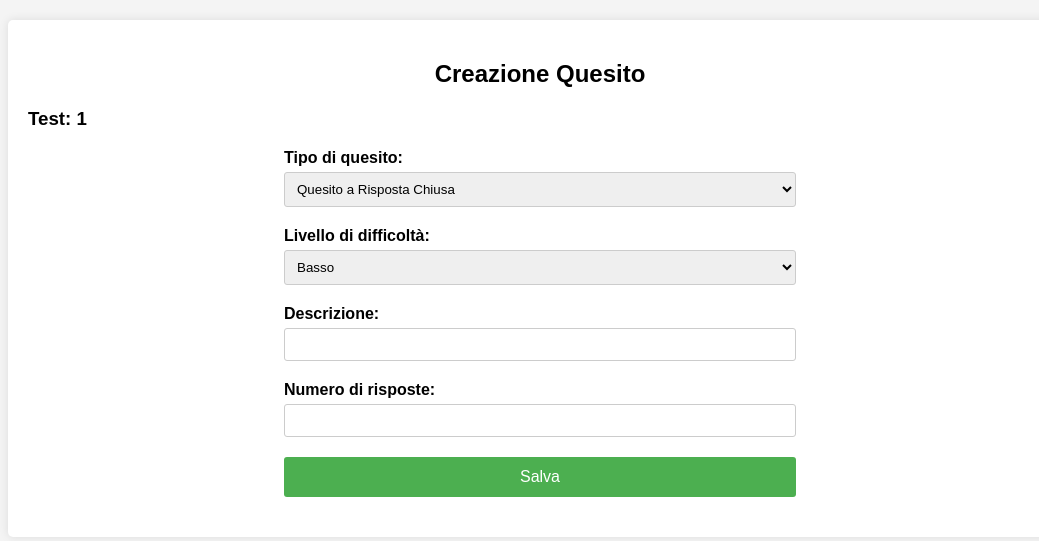
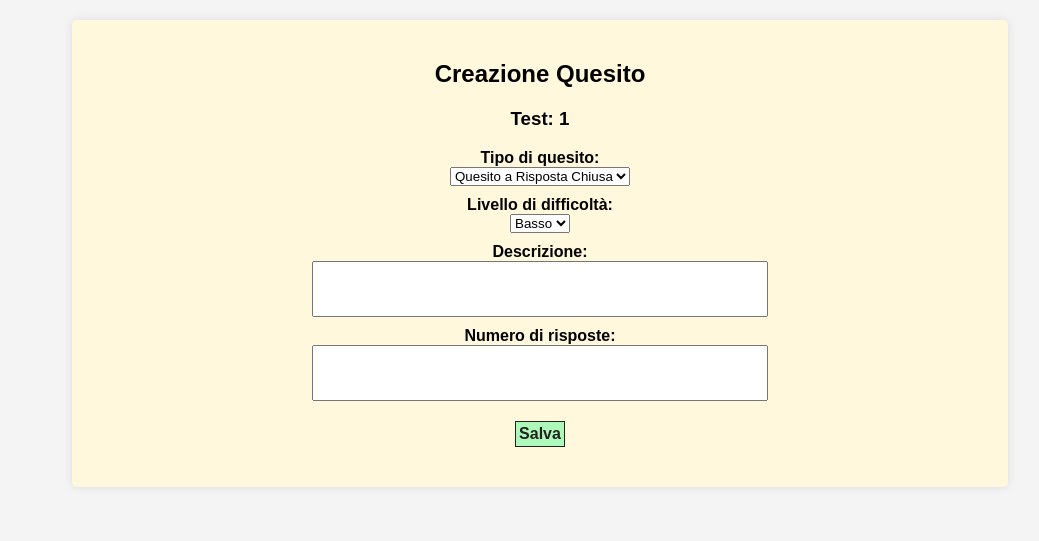
Before and after one commit to tabish29/ProgettoBD2023-24, a PHP site: page /inserisciQuesito.php?id=1 in a window 1280 px wide. Shown: the top 541 px of the page, without its empty margins (100-1139 px from the left). Run offline with PHP 8.4, Linux system fonts and the light colour scheme.

Commit message:
inserisci quesito grafica

```diff
--- a/inserisciQuesito.php
+++ b/inserisciQuesito.php
@@ -12,65 +12,73 @@
             background-color: #f4f4f4;
         }
         .container {
-            width: 80%;
+            text-align: center;
+            width: 70%;
             margin: 20px auto;
             padding: 20px;
-            background-color: #fff;
+            background-color: #fff8dc;
             border-radius: 5px;
             box-shadow: 0 0 10px rgba(0, 0, 0, 0.1);
         }
-        h2 {
+
+        .divQuesiti{
+            background-color: #fcfcf0;
+            margin: auto;
+            width: 30%;
+            height: 30%;
+        }
+        .salvaBtn{
+            width: auto;
+            height: auto;
+            border: 1px solid #222222;
+            padding: 3px;
+            margin: 10px;
+            font-size: 16px;
+            font-weight: bold;
+            font-style: normal;
+            color: #222222;
+            background-color: #acf9ba;
+        }
+
+        .areaInserimento{
+            width: 40%;
+            display: block;
+            margin:auto;
+        }
+        .label {
             text-align: center;
-            margin-bottom: 20px;
+            font-family: sans-serif;
+            font-weight: bold;
+            font-size: medium;
+            color: black;
+            display: block;
         }
-        form {
-            width: 50%;
-            margin: 0 auto;
+
+        .test-item {
+            padding: 10px;
+            margin-bottom: 5px;
+            background-color: #f9f9f9;
+            border-radius: 5px;
+            box-shadow: 0 0 5px rgba(0, 0, 0, 0.1);
         }
         .form-group {
-            margin-bottom: 20px;
+            margin-bottom: 10px;
         }
-        label {
+
+        .quesitoLabel{
+            font-size: 16px;
             font-weight: bold;
-            display: block;
-            margin-bottom: 5px;
+            font-style: normal;
+            color: #222222;
         }
-        input[type="text"],
-        select {
-            width: 100%;
-            padding: 8px;
-            border-radius: 3px;
-            border: 1px solid #ccc;
-            box-sizing: border-box;
+
+
+        .listBox{
+            width: auto;
         }
-        .add-button {
-            background-color: #4CAF50;
-            color: white;
-            padding: 10px 15px;
-            border: none;
-            border-radius: 3px;
-            cursor: pointer;
-        }
-        .add-button:hover {
-            background-color: #45a049;
-        }
-        .btn {
-            width: 100%;
-            height: 40px;
-            border: none;
-            padding: 10px 15px;
-            border-radius: 3px;
-            cursor: pointer;
-            background-color: #4CAF50;
-            color: white;
-            font-size: 16px;
-            transition: background-color 0.3s;
-        }
-        .btn:hover {
-            background-color: #45a049;
-        }
-        .additional-fields {
-            display: none;
+        .areaInserimento{
+            width: 50%;
+            height: 50px;
         }
     </style>
 </head>
@@ -113,8 +121,8 @@
                 $result = $conn->query("SELECT @NumeroProgressivoQuesito AS NumeroProgressivo");
                 $row = $result->fetch_assoc();
                 $numeroProgressivoQuesito = $row['NumeroProgressivo'];
-                echo "<a href='inserisciQuesitoSpecifico.php?id=" . $numeroProgressivoQuesito. ";" . $tipoQuesito . "' class='btn'>Procedi per configurare le risposte</a> ";
-
+                header('Location: inserisciQuesitoSpecifico.php?id=' . $numeroProgressivoQuesito . ';' . $tipoQuesito);
+                exit;
 
             }
         ?>
@@ -123,16 +131,16 @@
                 <input type="hidden" name="titoloTest" value="<?php echo $titoloTest; ?>">
                 <VerticalPanel id="pannello">
                 <div class="form-group">
-                    <label for="tipoQuesito">Tipo di quesito:</label>
-                    <select id="tipoQuesito" name="tipoQuesito">
+                    <label class="label"for="tipoQuesito">Tipo di quesito:</label>
+                    <select class="listBox" id="tipoQuesito" name="tipoQuesito">
                         <option value="RC" selected>Quesito a Risposta Chiusa</option>
                         <option value="COD">Quesito di Codice</option>
                     </select>
                 </div>
 
                 <div class="form-group">
-                    <label for="livelloDifficolta">Livello di difficoltà:</label>
-                    <select id="livelloDifficoltaSelect" name="livDifficolta">
+                    <label class="label"for="livelloDifficolta">Livello di difficoltà:</label>
+                    <select class="listBox" id="livelloDifficoltaSelect" name="livDifficolta">
                         <option value="Basso" selected>Basso</option>
                         <option value="Medio">Medio</option>
                         <option value="Alto">Alto</option>
@@ -140,17 +148,17 @@
                 </div>
 
                 <div class="form-group">
-                    <label for="descrizione">Descrizione:</label>
-                    <input type="text" id="descrizione" name="descrizione">
+                    <label class="label" for="descrizione">Descrizione:</label>
+                    <input class="areaInserimento" type="text" id="descrizione" name="descrizione">
                 </div>
 
                 <div class="form-group">
-                    <label for="numeroRisposte">Numero di risposte:</label>
-                    <input type="text" id="numeroRisposte" name="numeroRisposte">
+                    <label class="label" for="numeroRisposte">Numero di risposte:</label>
+                    <input class="areaInserimento" type="text" id="numeroRisposte" name="numeroRisposte">
                 </div>
 
                 <div class="form-group">
-                    <input type="submit" class="btn" id="salvataggioQuesito" value="Salva" data-action="salvataggioQuesito">
+                    <input type="submit" class="salvaBtn" id="salvataggioQuesito" value="Salva" data-action="salvataggioQuesito">
                 </div>
                 </VerticalPanel>
 
```
